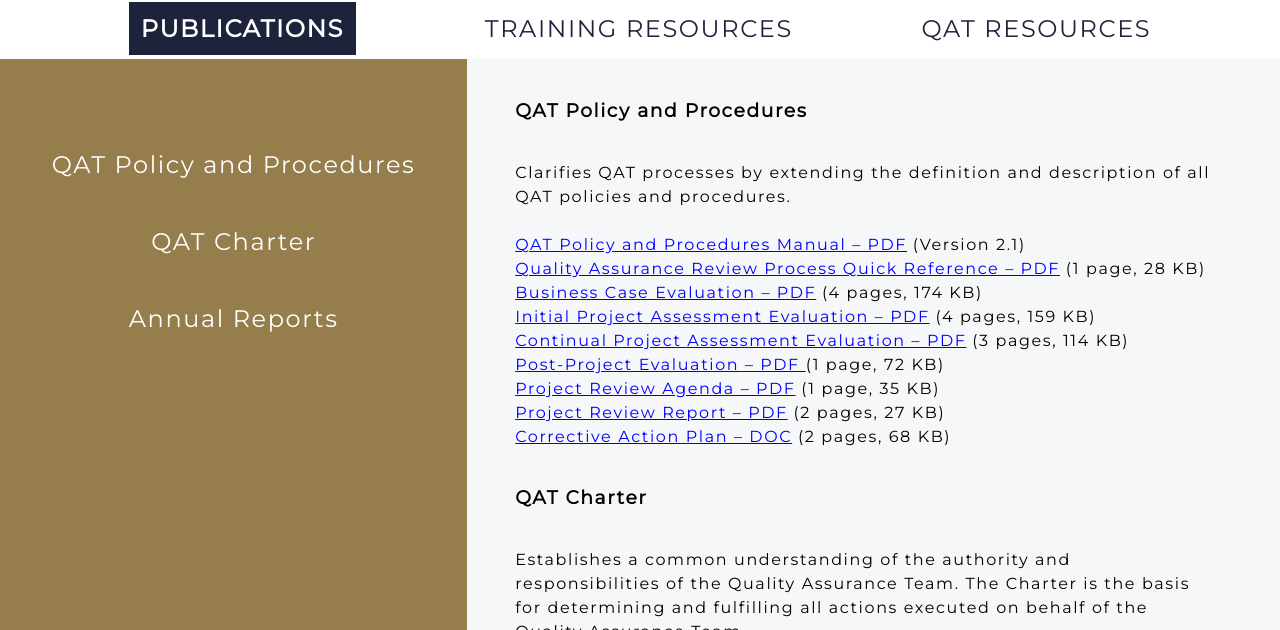
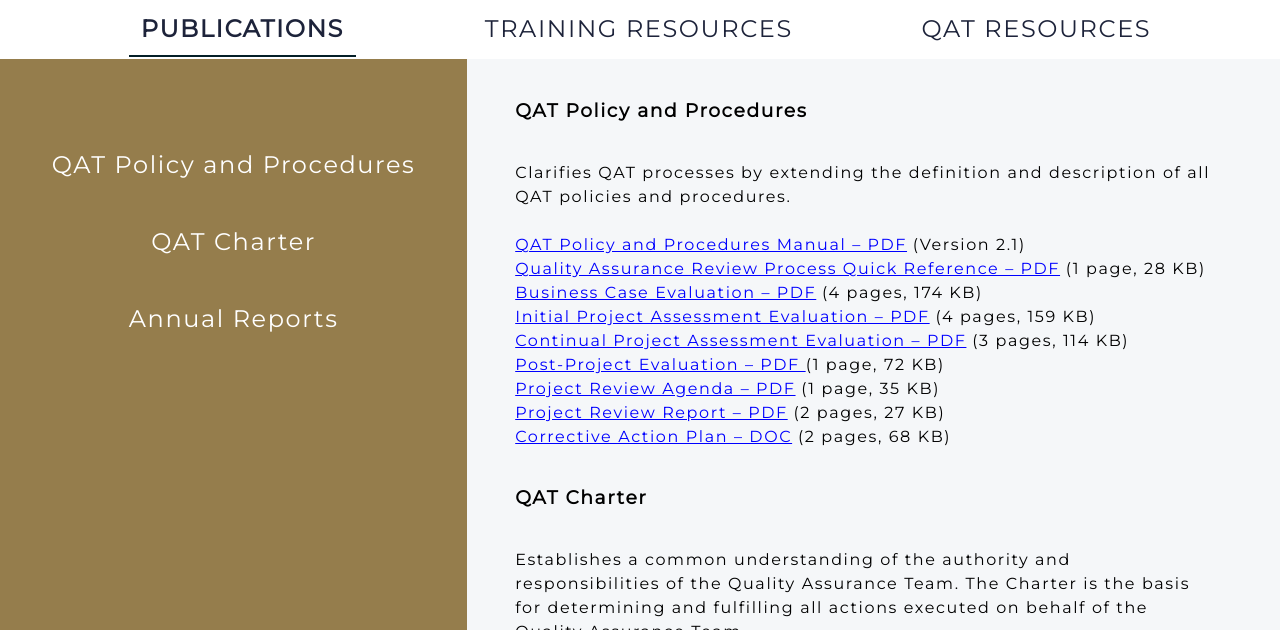
Before and after one commit to jennperz/qat, a plain HTML site: page pubs.htm in a window 1280 px wide. Shown: the part 170-800 px from the top of the page. Drawn offline with Linux system fonts and the light colour scheme.

Commit message:
changed on click nav to underline cleaner css

```diff
--- a/css/style.css
+++ b/css/style.css
@@ -5,15 +5,14 @@
 }
 
 a.active{
-   background-color: #1D233A;
-   color:#957D4C;
-    background-color: #1D233A;
-   color:#ffffff;
+   /* background-color: #1D233A; */
+   color:#1D233A;
    padding:.5em;
    font-weight: bolder;
+   border-bottom:2px solid #041F28;
    /* background-color: #041F28;
    color:white;
-   border:2px solid #041F28;
+   border-bottom:2px solid #041F28;
    font-weight: bolder;*/
 }
 
```
